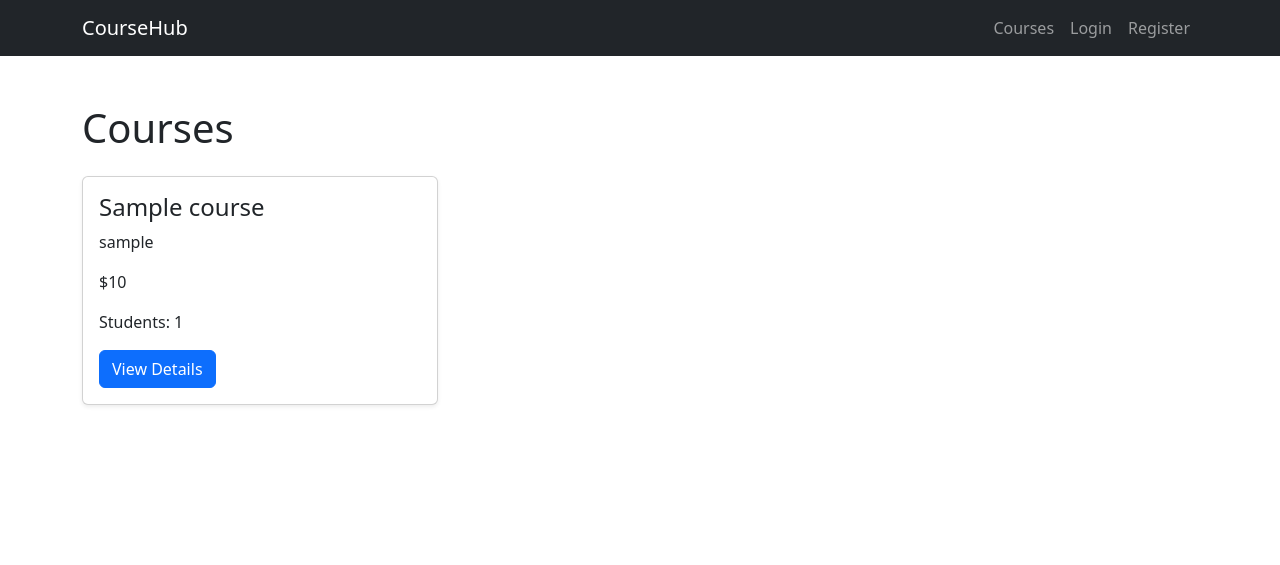
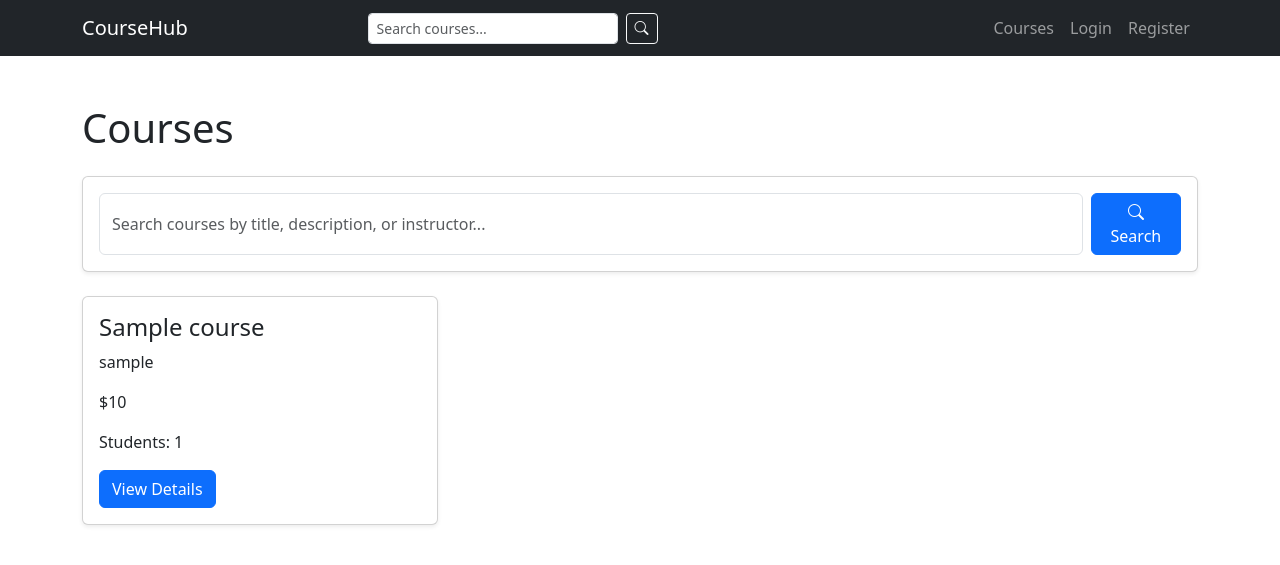
Before and after one commit to yazdan552/CourseHub, a Django app: page / in a window 1280 px wide. Shown: the top 565 px of the page. Run offline with Django 4.2, Linux system fonts and the light colour scheme; tables that the repository leaves empty hold one stand-in row (values such as "Sample post").

Commit message:
Add basic search functionality for courses
- Add search form to course_list page
- Search by title, description, and instructor name
- Use Q objects for OR search across multiple fields
- Display search results count with pluralize
- Add empty state when no results found
- Add clear search button

```diff
--- a/courses/templates/courses/course_list.html
+++ b/courses/templates/courses/course_list.html
@@ -1,8 +1,40 @@
+<!-- templates/courses/course_list.html -->
+
 {% extends "base.html" %}
 
 {% block content %}
 
-<h1 class="mb-4">Courses</h1>
+<div class="d-flex justify-content-between align-items-center mb-4">
+    <h1 class="mb-0">Courses</h1>
+    {% if search_query %}
+        <span class="text-muted">
+            {{ total_results }} result{{ total_results|pluralize }} found for "{{ search_query }}"
+        </span>
+    {% endif %}
+</div>
+
+<div class="card shadow-sm mb-4">
+    <div class="card-body">
+        <form method="get" action="{% url 'course_list' %}" class="d-flex">
+            <input
+                type="text"
+                name="q"
+                class="form-control me-2"
+                placeholder="Search courses by title, description, or instructor..."
+                value="{{ search_query }}"
+                aria-label="Search courses"
+            >
+            <button type="submit" class="btn btn-primary">
+                <i class="bi bi-search"></i> Search
+            </button>
+            {% if search_query %}
+                <a href="{% url 'course_list' %}" class="btn btn-outline-secondary ms-2">
+                    <i class="bi bi-x-circle"></i> Clear
+                </a>
+            {% endif %}
+        </form>
+    </div>
+</div>
 
 <div class="row">
 
@@ -26,7 +58,6 @@
                         ${{ course.price }}
                     </p>
 
-                    <!-- استفاده از students_count که با annotate محاسبه شده -->
                     <p>
                         Students: {{ course.students_count }}
                     </p>
@@ -46,9 +77,21 @@
 
     {% empty %}
 
-        <h4>
-            No courses available.
-        </h4>
+        <div class="col-12 text-center py-5">
+            {% if search_query %}
+                <h4 class="text-muted">
+                    <i class="bi bi-search"></i> No courses found for "{{ search_query }}"
+                </h4>
+                <p class="text-muted">
+                    Try adjusting your search terms or
+                    <a href="{% url 'course_list' %}">clear the search</a>
+                </p>
+            {% else %}
+                <h4 class="text-muted">
+                    No courses available yet.
+                </h4>
+            {% endif %}
+        </div>
 
     {% endfor %}
 
--- a/courses/views.py
+++ b/courses/views.py
@@ -1,5 +1,5 @@
 from django.contrib.auth.decorators import login_required
-from django.db.models import Count
+from django.db.models import Count , Q
 from django.http import HttpResponseForbidden
 from django.shortcuts import render, redirect, get_object_or_404
 from .forms import CourseForm, RegisterForm , InstructorProfileForm
@@ -16,16 +16,28 @@ def course_list(request):
     """
     نمایش لیست تمام دوره‌ها با شمارش تعداد دانشجویان
     استفاده از annotate برای بهینه‌سازی Query
+    +قابلیت جستجو
     """
+    search_query = request.GET.get('q','').strip()
+
     courses = Course.objects.select_related('instructor').annotate(
         students_count=Count('enrollments')
     ).filter(is_active=True)  # فقط دوره‌های فعال رو نمایش بده
+
+    if search_query:
+        courses = courses.filter(
+            Q(title__icontains=search_query) |  # جستجو در عنوان
+            Q(description__icontains=search_query) |  # جستجو در توضیحات
+            Q(instructor__user__username__icontains=search_query)  # جستجو در نام مدرس
+        )
 
     return render(
         request,
         "courses/course_list.html",
         {
             "courses": courses,
+            "search_query": search_query,  # ارسال به template برای نمایش در فرم
+            "total_results": courses.count(),  # تعداد نتایج
         },
     )
 
--- a/templates/base.html
+++ b/templates/base.html
@@ -51,6 +51,20 @@
                 class="collapse navbar-collapse"
                 id="navbarNav"
         >
+
+            <form method="get" action="{% url 'course_list' %}" class="d-flex mx-auto">
+                <input
+                        type="text"
+                        name="q"
+                        class="form-control form-control-sm me-2"
+                        placeholder="Search courses..."
+                        value="{{ search_query }}"
+                        style="width: 250px;"
+                >
+                <button type="submit" class="btn btn-sm btn-outline-light">
+                    <i class="bi bi-search"></i>
+                </button>
+            </form>
 
             <ul class="navbar-nav ms-auto">
 
```
